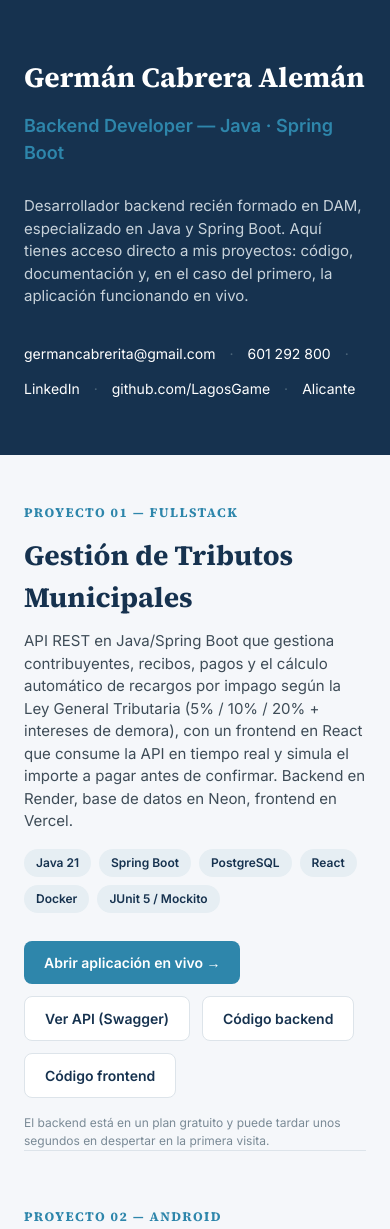
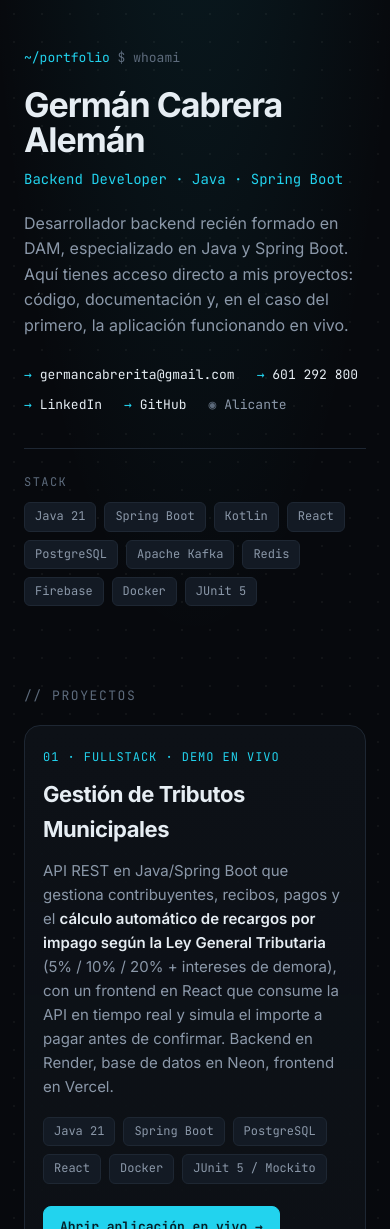
Before and after one commit to LagosGame/portfolio, a plain HTML site: page index.html in a window 390 px wide. Shown: the top 1229 px of the page. Drawn offline with Linux system fonts and the light colour scheme.

Commit message:
Cambiadas cosas del portfolio

```diff
--- a/index.html
+++ b/index.html
@@ -3,131 +3,283 @@
 <head>
 <meta charset="utf-8">
 <meta name="viewport" content="width=device-width, initial-scale=1">
-<title>Germán Cabrera — Portfolio</title>
-<link rel="stylesheet" href="https://fonts.googleapis.com/css2?family=Source+Serif+4:wght@600;700&family=Inter:wght@400;500;600&display=swap">
+<meta name="color-scheme" content="dark">
+<meta name="theme-color" content="#07090D">
+<title>Germán Cabrera — Backend Developer Java</title>
+<meta name="description" content="Portfolio de Germán Cabrera Alemán, Backend Developer Java / Spring Boot. Proyectos: fullstack en producción, app Android con Firebase y API con Kafka y Redis.">
+<link rel="preconnect" href="https://fonts.googleapis.com">
+<link rel="preconnect" href="https://fonts.gstatic.com" crossorigin>
+<link rel="stylesheet" href="https://fonts.googleapis.com/css2?family=Inter:wght@400;500;600;700&family=JetBrains+Mono:wght@400;500;700&display=swap">
 <style>
   :root {
-    --azul-marino: #16324F;
-    --teal: #2E86AB;
-    --fondo: #F5F7FA;
-    --texto: #1C2B36;
-    --texto-suave: #3E4C57;
-    --texto-tenue: #7A8A96;
-    --borde: #DDE4EA;
+    --bg: #07090D;
+    --surface: #0D1117;
+    --surface-2: #131A24;
+    --border: #1E2733;
+    --border-hover: #2A6F80;
+    --text: #E6EDF3;
+    --text-dim: #8B98A9;
+    --text-faint: #5D6B7C;
+    --accent: #22D3EE;
+    --accent-soft: rgba(34, 211, 238, 0.10);
+    --mono: 'JetBrains Mono', ui-monospace, SFMono-Regular, Consolas, monospace;
+    --sans: 'Inter', system-ui, -apple-system, 'Segoe UI', sans-serif;
   }
+
   * { box-sizing: border-box; }
+
+  html { scroll-behavior: smooth; }
+
   body {
     margin: 0;
-    background: var(--fondo);
-    color: var(--texto);
-    font-family: 'Inter', system-ui, sans-serif;
-    line-height: 1.5;
-  }
-  a { color: var(--teal); text-decoration: none; }
-  a:hover { color: var(--azul-marino); text-decoration: underline; }
-
-  header, footer {
-    background: var(--azul-marino);
-    padding: 56px 24px;
-  }
-  header .inner, footer .inner, main .seccion {
-    max-width: 760px;
-    margin: 0 auto;
+    color: var(--text);
+    font-family: var(--sans);
+    line-height: 1.6;
+    background-color: var(--bg);
+    background-image:
+      radial-gradient(ellipse 80% 40% at 50% -10%, rgba(34, 211, 238, 0.10), transparent 70%),
+      radial-gradient(rgba(255, 255, 255, 0.045) 1px, transparent 1px);
+    background-size: 100% 100%, 28px 28px;
+    background-attachment: scroll, scroll;
   }
 
-  header .inner { display: flex; flex-direction: column; gap: 14px; }
-  header h1 {
-    font-family: 'Source Serif 4', Georgia, serif;
-    font-size: clamp(28px, 5vw, 40px);
-    color: #fff;
-    margin: 0;
-  }
-  header .rol { font-size: 18px; color: var(--teal); font-weight: 600; }
-  header .intro { font-size: 15px; color: #C7D2DA; max-width: 620px; }
-  .contacto {
-    display: flex; gap: 14px; flex-wrap: wrap; align-items: center;
-    margin-top: 6px; font-size: 14px;
-  }
-  .contacto a, .contacto span.loc { color: #fff; }
-  .contacto .sep { color: #4A6478; }
-
-  main { padding: 48px 24px; }
-  .seccion { display: flex; flex-direction: column; gap: 12px; margin-bottom: 56px; }
-  .kicker {
-    font-family: 'Source Serif 4', Georgia, serif;
-    font-size: 13px; letter-spacing: 1.5px; text-transform: uppercase;
-    color: var(--teal); font-weight: 700;
-  }
-  .seccion h2 {
-    font-family: 'Source Serif 4', Georgia, serif;
-    font-size: 28px; color: var(--azul-marino); margin: 0;
-  }
-  .seccion p { font-size: 15px; color: var(--texto-suave); max-width: 640px; margin: 0; }
-
-  .tags { display: flex; gap: 8px; flex-wrap: wrap; margin-top: 4px; }
-  .tag {
-    background: #E6EEF3; color: var(--azul-marino);
-    font-size: 12px; font-weight: 600; padding: 5px 12px; border-radius: 20px;
+  a { color: var(--accent); text-decoration: none; }
+  a:hover { text-decoration: underline; text-underline-offset: 3px; }
+  a:focus-visible, .btn:focus-visible {
+    outline: 2px solid var(--accent);
+    outline-offset: 3px;
+    border-radius: 6px;
   }
 
-  .botones { display: flex; gap: 12px; flex-wrap: wrap; margin-top: 16px; }
-  .btn {
-    font-size: 14px; font-weight: 600; padding: 11px 20px; border-radius: 8px;
+  .wrap { max-width: 980px; margin: 0 auto; padding: 0 24px; }
+
+  /* ---------- Hero ---------- */
+  header { padding: 72px 0 40px; }
+
+  .prompt {
+    font-family: var(--mono);
+    font-size: 13px;
+    color: var(--text-faint);
+    margin-bottom: 18px;
   }
-  .btn-primario { background: var(--teal); color: #fff; }
-  .btn-primario:hover { background: var(--azul-marino); color: #fff; text-decoration: none; }
-  .btn-secundario { background: #fff; border: 1px solid var(--borde); color: var(--azul-marino); }
-  .btn-secundario:hover { text-decoration: none; border-color: var(--teal); }
-
-  .nota { font-size: 12px; color: var(--texto-tenue); margin-top: 4px; }
-  code {
-    font-family: 'SFMono-Regular', Consolas, monospace;
-    background: #E6EEF3; color: var(--azul-marino);
-    padding: 2px 6px; border-radius: 4px; font-size: 0.9em;
+  .prompt .ruta { color: var(--accent); }
+  .cursor {
+    display: inline-block;
+    width: 8px; height: 15px;
+    background: var(--accent);
+    vertical-align: -2px;
+    margin-left: 4px;
+    animation: parpadeo 1.1s steps(1) infinite;
   }
-  .separador { border: none; border-top: 1px solid var(--borde); max-width: 760px; margin: 0 auto 56px; }
-
-  .capturas { display: flex; gap: 14px; flex-wrap: wrap; margin-top: 16px; }
-  .capturas img {
-    width: 220px; height: auto; border-radius: 8px; border: 1px solid var(--borde);
+  @keyframes parpadeo { 50% { opacity: 0; } }
+  @media (prefers-reduced-motion: reduce) {
+    .cursor { animation: none; }
+    html { scroll-behavior: auto; }
   }
 
-  footer .inner {
-    display: flex; justify-content: space-between; align-items: center;
-    flex-wrap: wrap; gap: 12px;
+  h1 {
+    font-size: clamp(34px, 6vw, 56px);
+    line-height: 1.05;
+    letter-spacing: -0.03em;
+    font-weight: 700;
+    margin: 0 0 10px;
   }
-  footer p { font-size: 13px; color: #C7D2DA; margin: 0; }
-  footer .links { display: flex; gap: 18px; font-size: 13px; }
-  footer .links a { color: #fff; }
+  .rol {
+    font-family: var(--mono);
+    font-size: clamp(14px, 2vw, 17px);
+    color: var(--accent);
+    margin-bottom: 20px;
+  }
+  .intro { color: var(--text-dim); max-width: 640px; margin: 0 0 26px; font-size: 16px; }
+
+  .contacto {
+    display: flex; flex-wrap: wrap; gap: 10px 22px;
+    font-family: var(--mono); font-size: 13px;
+  }
+  .contacto a { color: var(--text); }
+  .contacto a::before { content: "→ "; color: var(--accent); }
+  .contacto a:hover { color: var(--accent); }
+  .contacto .loc { color: var(--text-dim); }
+  .contacto .loc::before { content: "◉ "; color: var(--text-faint); }
+
+  .stack {
+    display: flex; flex-wrap: wrap; gap: 8px;
+    margin-top: 32px; padding-top: 24px;
+    border-top: 1px solid var(--border);
+  }
+  .stack-label {
+    width: 100%;
+    font-family: var(--mono); font-size: 12px; color: var(--text-faint);
+    text-transform: uppercase; letter-spacing: 0.12em; margin-bottom: 2px;
+  }
+
+  /* ---------- Etiquetas ---------- */
+  .tag {
+    font-family: var(--mono);
+    font-size: 12px;
+    color: var(--text-dim);
+    background: var(--surface-2);
+    border: 1px solid var(--border);
+    padding: 4px 10px;
+    border-radius: 6px;
+  }
+
+  /* ---------- Proyectos ---------- */
+  main { padding-bottom: 40px; }
+
+  .seccion-titulo {
+    font-family: var(--mono);
+    font-size: 13px; color: var(--text-faint);
+    letter-spacing: 0.12em; text-transform: uppercase;
+    margin: 40px 0 18px;
+  }
+
+  .card {
+    background: linear-gradient(180deg, var(--surface) 0%, rgba(13, 17, 23, 0.85) 100%);
+    border: 1px solid var(--border);
+    border-radius: 16px;
+    padding: 30px;
+    margin-bottom: 24px;
+    transition: border-color .2s ease, box-shadow .2s ease;
+  }
+  .card:hover {
+    border-color: var(--border-hover);
+    box-shadow: 0 0 0 1px var(--accent-soft), 0 12px 40px -18px rgba(34, 211, 238, 0.25);
+  }
+
+  .kicker {
+    font-family: var(--mono);
+    font-size: 12px;
+    color: var(--accent);
+    letter-spacing: 0.08em;
+    margin-bottom: 10px;
+  }
+  .card h2 {
+    font-size: clamp(22px, 3.4vw, 30px);
+    letter-spacing: -0.02em;
+    margin: 0 0 12px;
+    font-weight: 700;
+  }
+  .card p { color: var(--text-dim); margin: 0 0 18px; max-width: 720px; font-size: 15px; }
+  .card p strong { color: var(--text); font-weight: 600; }
+
+  code {
+    font-family: var(--mono);
+    font-size: 0.86em;
+    color: var(--accent);
+    background: var(--accent-soft);
+    padding: 2px 6px;
+    border-radius: 4px;
+  }
+
+  .tags { display: flex; flex-wrap: wrap; gap: 8px; margin-bottom: 22px; }
+
+  /* Capturas */
+  .capturas {
+    display: flex; gap: 14px; flex-wrap: nowrap;
+    overflow-x: auto;
+    padding: 4px 2px 14px;
+    margin-bottom: 8px;
+    scrollbar-width: thin;
+    scrollbar-color: var(--border) transparent;
+  }
+  .capturas img {
+    display: block;
+    flex: 0 0 auto;
+    border: 1px solid var(--border);
+    border-radius: 12px;
+    background: var(--surface-2);
+  }
+  .capturas .movil { height: 360px; width: auto; }
+  .capturas .ancha { height: auto; width: min(100%, 620px); }
+
+  /* Botones */
+  .botones { display: flex; flex-wrap: wrap; gap: 10px; margin-top: 8px; }
+  .btn {
+    font-family: var(--mono);
+    font-size: 13px;
+    font-weight: 500;
+    padding: 10px 16px;
+    border-radius: 8px;
+    border: 1px solid var(--border);
+    color: var(--text);
+    background: transparent;
+    transition: transform .15s ease, border-color .15s ease, color .15s ease, background .15s ease;
+  }
+  .btn:hover { text-decoration: none; border-color: var(--accent); color: var(--accent); transform: translateY(-1px); }
+  .btn-primario {
+    background: var(--accent);
+    color: #04212A;
+    border-color: var(--accent);
+    font-weight: 700;
+  }
+  .btn-primario:hover { background: #67E8F9; border-color: #67E8F9; color: #04212A; }
+
+  .nota { font-size: 12.5px; color: var(--text-faint); margin-top: 14px; }
+
+  /* ---------- Footer ---------- */
+  footer {
+    border-top: 1px solid var(--border);
+    padding: 34px 0 60px;
+    font-family: var(--mono);
+    font-size: 13px;
+    color: var(--text-dim);
+  }
+  footer .fila { display: flex; justify-content: space-between; align-items: center; flex-wrap: wrap; gap: 14px; }
+  footer .links { display: flex; gap: 20px; flex-wrap: wrap; }
+  footer .links a { color: var(--text); }
+  footer .links a:hover { color: var(--accent); }
+
+  @media (max-width: 600px) {
+    header { padding-top: 48px; }
+    .card { padding: 22px 18px; }
+    .capturas .movil { height: 300px; }
+  }
 </style>
 </head>
 <body>
 
 <header>
-  <div class="inner">
+  <div class="wrap">
+    <div class="prompt"><span class="ruta">~/portfolio</span> $ whoami<span class="cursor" aria-hidden="true"></span></div>
     <h1>Germán Cabrera Alemán</h1>
-    <div class="rol">Backend Developer — Java · Spring Boot</div>
+    <div class="rol">Backend Developer · Java · Spring Boot</div>
     <p class="intro">Desarrollador backend recién formado en DAM, especializado en Java y Spring Boot. Aquí tienes acceso directo a mis proyectos: código, documentación y, en el caso del primero, la aplicación funcionando en vivo.</p>
+
     <div class="contacto">
       <a href="mailto:germancabrerita@gmail.com">germancabrerita@gmail.com</a>
-      <span class="sep">·</span>
       <a href="tel:+34601292800">601 292 800</a>
-      <span class="sep">·</span>
       <a href="https://www.linkedin.com/in/germán-cabrera-4a4327419/" target="_blank" rel="noopener">LinkedIn</a>
-      <span class="sep">·</span>
-      <a href="https://github.com/LagosGame" target="_blank" rel="noopener">github.com/LagosGame</a>
-      <span class="sep">·</span>
+      <a href="https://github.com/LagosGame" target="_blank" rel="noopener">GitHub</a>
       <span class="loc">Alicante</span>
+    </div>
+
+    <div class="stack" aria-label="Tecnologías">
+      <div class="stack-label">Stack</div>
+      <span class="tag">Java 21</span>
+      <span class="tag">Spring Boot</span>
+      <span class="tag">Kotlin</span>
+      <span class="tag">React</span>
+      <span class="tag">PostgreSQL</span>
+      <span class="tag">Apache Kafka</span>
+      <span class="tag">Redis</span>
+      <span class="tag">Firebase</span>
+      <span class="tag">Docker</span>
+      <span class="tag">JUnit 5</span>
     </div>
   </div>
 </header>
 
 <main>
+  <div class="wrap">
 
-  <section class="seccion">
-    <div class="kicker">Proyecto 01 — Fullstack</div>
+    <div class="seccion-titulo">// proyectos</div>
+
+    <!-- ============ PROYECTO 1 ============ -->
+    <article class="card">
+      <div class="kicker">01 · FULLSTACK · DEMO EN VIVO</div>
       <h2>Gestión de Tributos Municipales</h2>
-    <p>API REST en Java/Spring Boot que gestiona contribuyentes, recibos, pagos y el cálculo automático de recargos por impago según la Ley General Tributaria (5% / 10% / 20% + intereses de demora), con un frontend en React que consume la API en tiempo real y simula el importe a pagar antes de confirmar. Backend en Render, base de datos en Neon, frontend en Vercel.</p>
+      <p>API REST en Java/Spring Boot que gestiona contribuyentes, recibos, pagos y el <strong>cálculo automático de recargos por impago según la Ley General Tributaria</strong> (5% / 10% / 20% + intereses de demora), con un frontend en React que consume la API en tiempo real y simula el importe a pagar antes de confirmar. Backend en Render, base de datos en Neon, frontend en Vercel.</p>
 
       <div class="tags">
         <span class="tag">Java 21</span>
@@ -138,28 +290,26 @@
         <span class="tag">JUnit 5 / Mockito</span>
       </div>
 
-    <!-- Cuando tengas capturas, descomenta y ajusta las rutas:
+      <!-- Cuando tengas capturas de la app de tributos, descomenta y ajusta:
       <div class="capturas">
-      <img src="capturas/tributos-1.png" alt="Tabla de contribuyentes en la app de tributos">
-      <img src="capturas/tributos-2.png" alt="Detalle de un recibo con el recargo calculado">
+        <img class="ancha" src="capturas/tributos-1.png" alt="Detalle de un recibo con el recargo calculado">
       </div>
       -->
 
       <div class="botones">
         <a class="btn btn-primario" href="https://gestion-municipal-frontend-nntf.vercel.app/" target="_blank" rel="noopener">Abrir aplicación en vivo →</a>
-      <a class="btn btn-secundario" href="https://gestion-tributos-backend.onrender.com/swagger-ui.html" target="_blank" rel="noopener">Ver API (Swagger)</a>
-      <a class="btn btn-secundario" href="https://github.com/LagosGame/gestion_municipal" target="_blank" rel="noopener">Código backend</a>
-      <a class="btn btn-secundario" href="https://github.com/LagosGame/gestion-municipal-frontend" target="_blank" rel="noopener">Código frontend</a>
+        <a class="btn" href="https://gestion-tributos-backend.onrender.com/swagger-ui.html" target="_blank" rel="noopener">API (Swagger)</a>
+        <a class="btn" href="https://github.com/LagosGame/gestion_municipal" target="_blank" rel="noopener">Código backend</a>
+        <a class="btn" href="https://github.com/LagosGame/gestion-municipal-frontend" target="_blank" rel="noopener">Código frontend</a>
       </div>
       <div class="nota">El backend está en un plan gratuito y puede tardar unos segundos en despertar en la primera visita.</div>
-  </section>
+    </article>
 
-  <hr class="separador">
-
-  <section class="seccion">
-    <div class="kicker">Proyecto 02 — Android</div>
+    <!-- ============ PROYECTO 2 ============ -->
+    <article class="card">
+      <div class="kicker">02 · ANDROID · FIREBASE</div>
       <h2>DigitalHub</h2>
-    <p>Aplicación Android para jugadores del TCG de Digimon: biblioteca interactiva de cartas con filtros, creación y gestión de mazos, tier list de arquetipos y perfil de usuario, con autenticación y persistencia real en Firebase. Construida en Kotlin con Jetpack Compose, siguiendo Clean Architecture (data / domain / presentation) y MVVM con casos de uso.</p>
+      <p>Aplicación Android para jugadores del TCG de Digimon: biblioteca interactiva de cartas con filtros, creación y gestión de mazos, tier list de arquetipos y perfil de usuario, con <strong>autenticación y persistencia real en Firebase</strong>. Construida en Kotlin con Jetpack Compose, siguiendo Clean Architecture (data / domain / presentation) y MVVM con casos de uso.</p>
 
       <div class="tags">
         <span class="tag">Kotlin</span>
@@ -171,24 +321,23 @@
       </div>
 
       <div class="capturas">
-      <img src="capturas/digitalhub-home.png" alt="Pantalla principal de DigitalHub">
-      <img src="capturas/digitalhub-biblioteca.png" alt="Biblioteca de cartas con filtros en DigitalHub">
-      <img src="capturas/digitalhub-mazo.png" alt="Editor de mazo de DigitalHub">
+        <img class="movil" src="capturas/digitalhub-home.webp" alt="Pantalla principal de DigitalHub" loading="lazy">
+        <img class="movil" src="capturas/digitalhub-biblioteca.webp" alt="Biblioteca de cartas con filtros en DigitalHub" loading="lazy">
+        <img class="movil" src="capturas/digitalhub-mazo.webp" alt="Editor de mazo de DigitalHub" loading="lazy">
       </div>
 
       <div class="botones">
         <a class="btn btn-primario" href="https://github.com/LagosGame/DigitalHub/releases/tag/v1.0.0" target="_blank" rel="noopener">Descargar APK →</a>
-      <a class="btn btn-secundario" href="https://github.com/LagosGame/DigitalHub" target="_blank" rel="noopener">Ver código en GitHub</a>
+        <a class="btn" href="https://github.com/LagosGame/DigitalHub" target="_blank" rel="noopener">Ver código</a>
       </div>
-    <div class="nota">App Android nativa (APK de depuración) — necesitarás activar "orígenes desconocidos" en tu dispositivo para instalarla, al no venir de Google Play.</div>
-  </section>
+      <div class="nota">App Android nativa (APK de depuración): necesitarás activar «orígenes desconocidos» en tu dispositivo para instalarla, al no venir de Google Play.</div>
+    </article>
 
-  <hr class="separador">
-
-  <section class="seccion">
-    <div class="kicker">Proyecto 03 — Backend / Mensajería</div>
+    <!-- ============ PROYECTO 3 ============ -->
+    <article class="card">
+      <div class="kicker">03 · BACKEND · MENSAJERÍA</div>
       <h2>Incidencias API</h2>
-    <p>API REST en Spring Boot para la gestión de incidencias municipales, con caché distribuida en Redis (invalidación automática con <code>@CacheEvict</code> en cada escritura) y publicación de eventos en tiempo real con Apache Kafka cada vez que una incidencia cambia de estado. La máquina de estados vive encapsulada en la propia entidad de dominio, cubierta por tests. Todo el stack (Postgres, Redis, Kafka y la API) se levanta con un único comando de Docker Compose.</p>
+      <p>API REST en Spring Boot para la gestión de incidencias municipales, con <strong>caché distribuida en Redis</strong> (invalidación automática con <code>@CacheEvict</code> en cada escritura) y <strong>eventos en tiempo real con Apache Kafka</strong> cada vez que una incidencia cambia de estado. La máquina de estados vive encapsulada en la propia entidad de dominio, cubierta por tests. Todo el stack (Postgres, Redis, Kafka y la API) se levanta con un único comando de Docker Compose.</p>
 
       <div class="tags">
         <span class="tag">Java 21</span>
@@ -200,20 +349,23 @@
       </div>
 
       <div class="capturas">
-      <img src="capturas/incidencias-swagger.png" alt="Documentación Swagger de la API de incidencias" style="width: 340px">
+        <img class="ancha" src="capturas/incidencias-swagger.png" alt="Documentación Swagger de la API de incidencias" loading="lazy">
       </div>
 
       <div class="botones">
-      <a class="btn btn-primario" href="https://github.com/LagosGame/incidencias-api" target="_blank" rel="noopener">Ver código en GitHub →</a>
+        <a class="btn btn-primario" href="https://incidencias-api-bjtv.onrender.com/swagger-ui.html" target="_blank" rel="noopener">Probar API online (Swagger) →</a>
+        <a class="btn" href="https://github.com/LagosGame/incidencias-api" target="_blank" rel="noopener">Ver código</a>
       </div>
-    <div class="nota">Solo backend — pruébalo localmente con <code>docker compose up --build</code> y la documentación interactiva en Swagger.</div>
-  </section>
+      <div class="nota">Demo online con PostgreSQL (Neon) y caché Redis (Upstash). <strong>Kafka está desactivado en la versión online</strong> y funciona completo en local con <code>docker compose up --build</code>. Puede tardar un par de minutos en despertar en la primera visita.</div>
+    </article>
 
+  </div>
 </main>
 
 <footer>
-  <div class="inner">
-    <p>Gracias por revisar mi trabajo — encantado de hablar en una entrevista.</p>
+  <div class="wrap">
+    <div class="fila">
+      <span>Gracias por revisar mi trabajo — encantado de hablar en una entrevista.</span>
       <div class="links">
         <a href="mailto:germancabrerita@gmail.com">Email</a>
         <a href="tel:+34601292800">Teléfono</a>
@@ -221,6 +373,7 @@
         <a href="https://github.com/LagosGame" target="_blank" rel="noopener">GitHub</a>
       </div>
     </div>
+  </div>
 </footer>
 
 </body>
```
Lines whose indentation alone changed are shown as unchanged.
